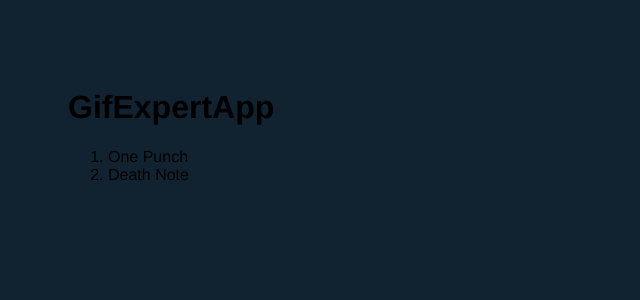
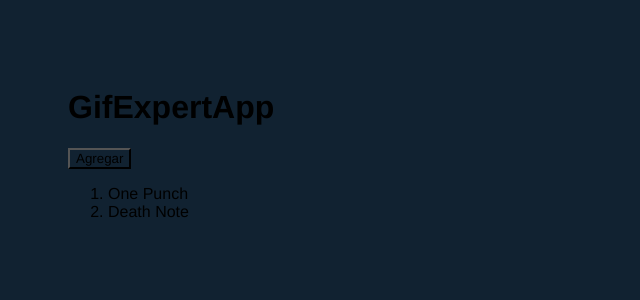
Before and after one commit to ByronVTS/Gif-Expert-App-Drend, a React (Vite) app: page / in a window 1280 px wide. Shown: the top 300 px of the page, without its empty margins (0-640 px from the left). Built offline with nearby package versions, Linux system fonts and the light colour scheme.

Commit message:
Clase 77 - Agregar una nueva categoria

```diff
--- a/src/GifExpertApp.jsx
+++ b/src/GifExpertApp.jsx
@@ -1,12 +1,12 @@
 import { useState } from "react"
-
-
 
 export const GitExpertApp = () => {
 
   const [categories, setcategories] = useState(['One Punch', 'Death Note'])
-  console.log(categories);
 
+  const onAddCategory = () => {
+    setcategories([...categories , "Family spy" ])
+  }
   return (
     <>
         {/* titulo */}
@@ -14,6 +14,7 @@ export const GitExpertApp = () => {
 
         {/* Input */}
         {/* Listado de gif */}
+        <button onClick={onAddCategory}>Agregar</button>
         <ol>
           {
             categories.map( category => {
```
